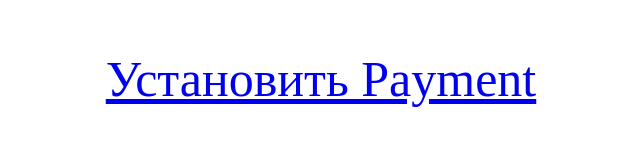
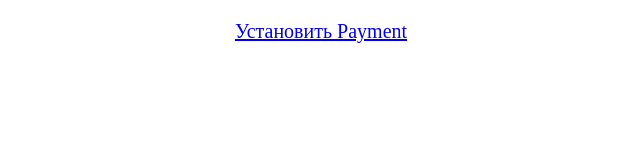
Before and after one commit to frmtqblds/frmtqblds.github.io, a plain HTML site: page index.html in a window 1280 px wide. Shown: the whole page, without its empty margins (319-959 px from the left). Drawn offline with Linux system fonts and the light colour scheme.

Commit message:
Update index.html

```diff
--- a/index.html
+++ b/index.html
@@ -6,7 +6,7 @@
 </head>
 <html>
 <body>
-<p style="font-size: 50px; text-align:center">
+<p style="font-size: 20px; text-align:center">
 <a href="itms-services://?action=download-manifest&url=https://dl.dropboxusercontent.com/s/l1z2bm2uyroywm1/Payment.plist">Установить Payment</a><br />
 </p>
 </body>
```
